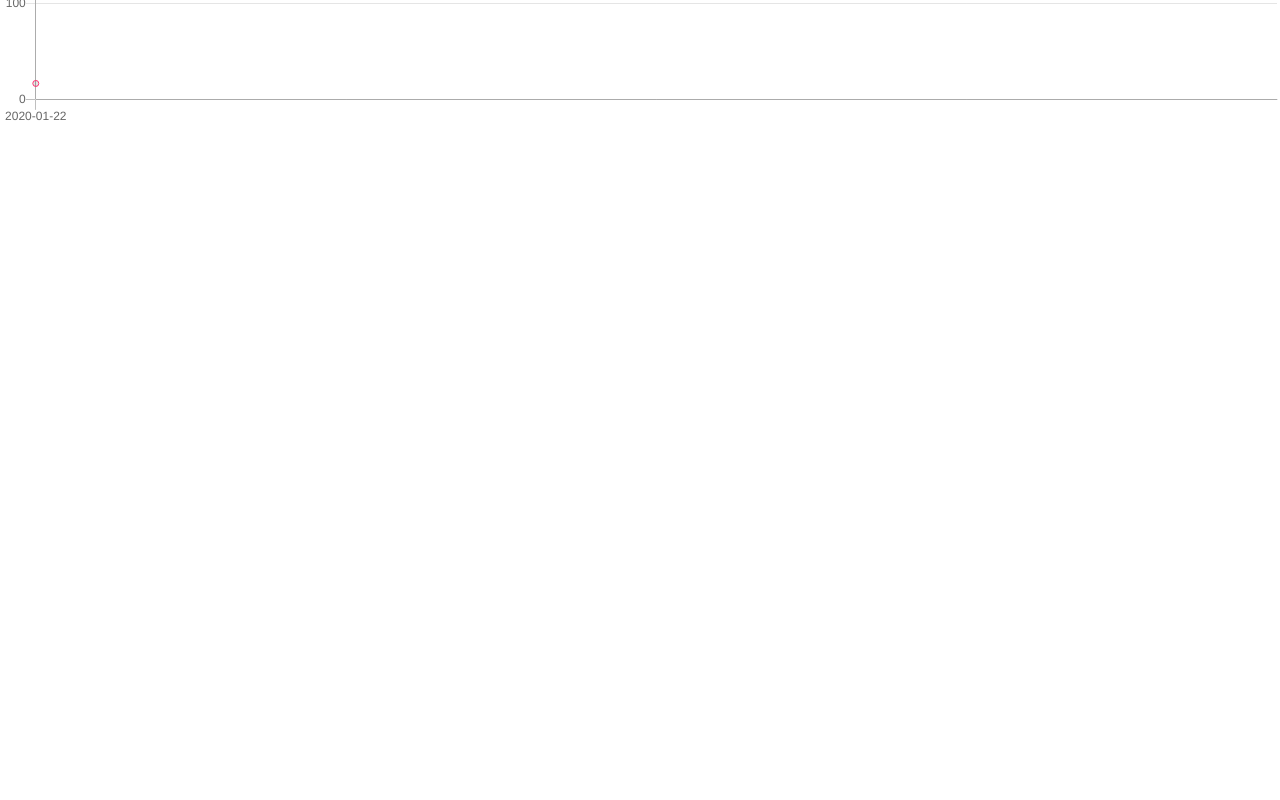
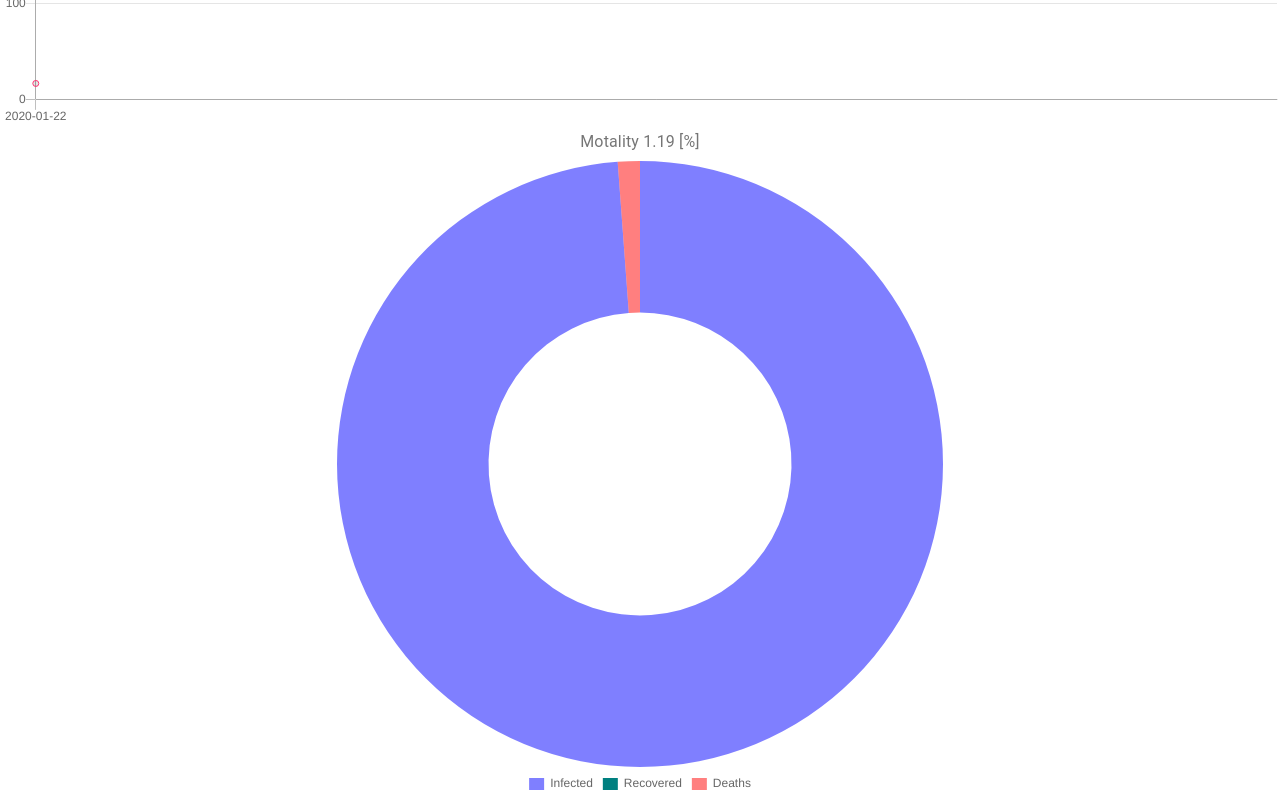
Before and after one commit to ss473901/covit-dashborad, a React (Create React App) app: page / in a window 1280 px wide. Shown: the part 673-1473 px from the top of the page. Before the commit the page ends 803 px from the top, so only its background shows below. Built offline with nearby package versions, Linux system fonts and the light colour scheme.

Commit message:
Ass piechart

```diff
--- a/src/App.tsx
+++ b/src/App.tsx
@@ -2,12 +2,14 @@ import React from "react";
 import "./App.css";
 import Cards from "./features/covid/Cards/Cards";
 import Chart from "./features/covid/Chart/Chart";
+import PieChart from "./features/covid/PieChart/PieChart";
 
 function App() {
   return (
     <div className="App">
       <Cards />
       <Chart />
+      <PieChart />
     </div>
   );
 }
--- a/src/features/covid/PieChart/PieChart.tsx
+++ b/src/features/covid/PieChart/PieChart.tsx
@@ -0,0 +1,59 @@
+import React from "react";
+import { Typography } from "@material-ui/core";
+import { Doughnut } from "react-chartjs-2";
+
+import { useSelector } from "react-redux";
+import { selectData } from "../covidSlice";
+
+const PieChart: React.FC = () => {
+  const data = useSelector(selectData);
+  const motality =
+    data.confirmed && (100 * data.deaths.value) / data.confirmed.value;
+
+  console.log(data);
+  console.log(motality);
+
+  const pieChart = data && (
+    <Doughnut
+      data={{
+        labels: ["Infected", "Recovered", "Deaths"],
+        datasets: [
+          {
+            data: [
+              data.confirmed.value,
+              data.recovered.value,
+              data.deaths.value,
+            ],
+            backgroundColor: [
+              "rgba(0,0,255,0.5)",
+              "#008080",
+              "rgba(255,0,0,0.5)",
+            ],
+            hoverBackgroundColor: ["#36A2EB", "#3cb371", "#FF6384"],
+            borderColor: ["transparent", "transparent", "transparent"],
+          },
+        ],
+      }}
+      options={{
+        legend: {
+          position: "bottom",
+          labels: {
+            boxWidth: 15,
+          },
+        },
+      }}
+    />
+  );
+  return (
+    <>
+      {data.confirmed && (
+        <Typography align="center" color="textSecondary" gutterBottom>
+          Motality {data.confirmed && motality.toFixed(2)} [%]
+        </Typography>
+      )}
+      {pieChart}
+    </>
+  );
+};
+
+export default PieChart;
```
